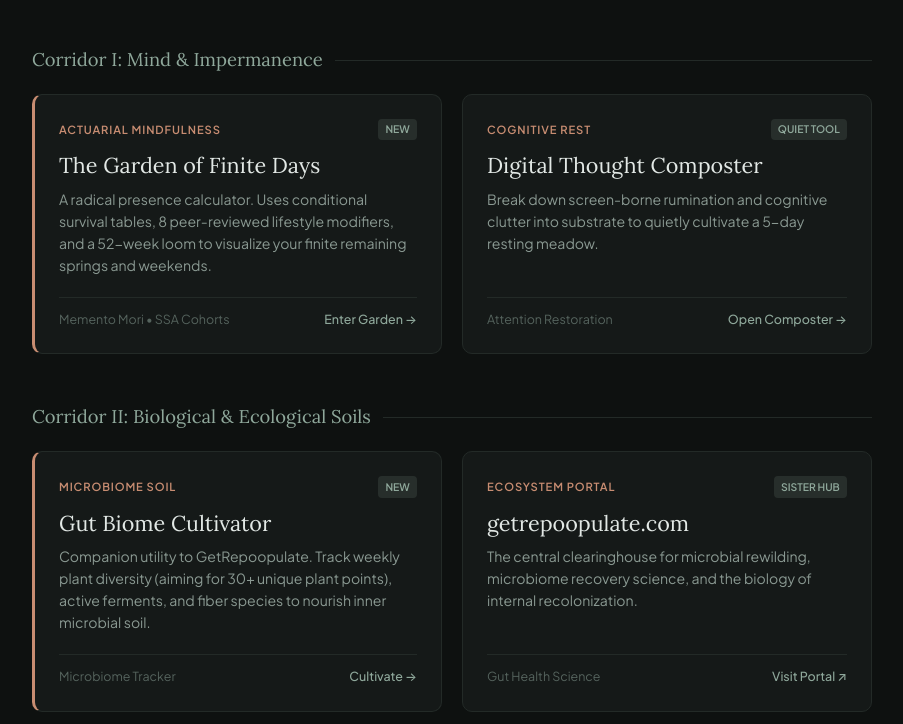
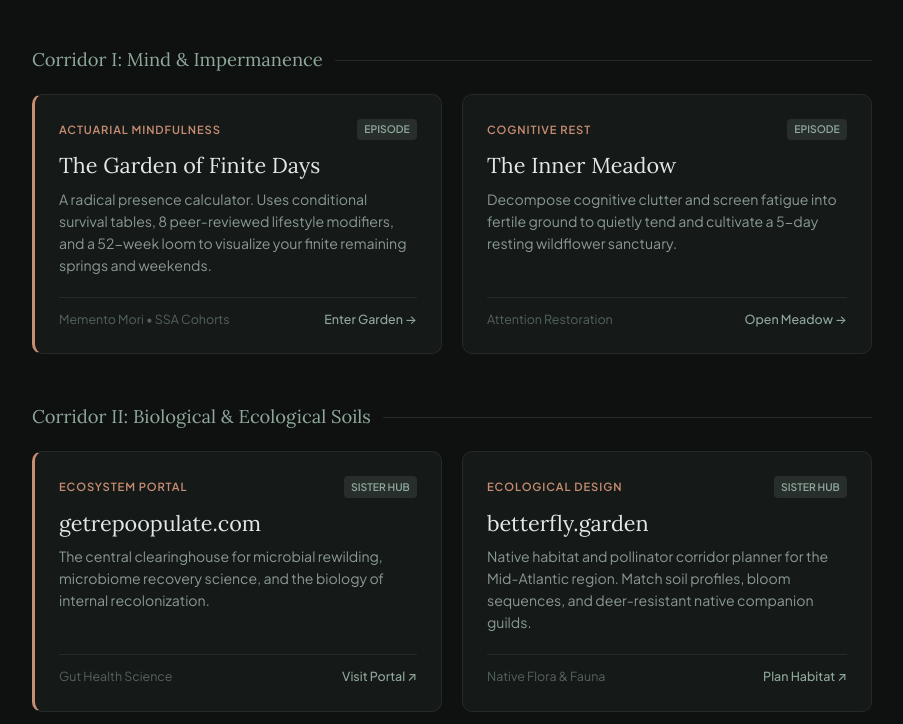
Before and after one commit to davidmikosz-netizen/fallow.garden, a plain HTML site: page index.html in a window 1280 px wide. Shown: the part 228-952 px from the top of the page, without its empty margins (188-1091 px from the left). Drawn offline with Linux system fonts and the light colour scheme.

Commit message:
Update index.html

```diff
--- a/index.html
+++ b/index.html
@@ -16,7 +16,6 @@
       --accent-sage: #8fa89b;
       --accent-clay: #c88d72;
       --accent-gold: #d4af37;
-      --accent-slate: #7a8b99;
       --text-main: #e2e8e5;
       --text-muted: #8a9992;
       --text-dim: #55635d;
@@ -78,7 +77,7 @@
       line-height: 1.6;
     }
 
-    /* Section Headers / Corridors */
+    /* Corridors */
     .section-label {
       font-family: var(--font-serif);
       font-size: 1.15rem;
@@ -124,7 +123,7 @@
       transform: translateY(-2px);
     }
 
-    .card.highlight {
+    .card.highlight-clay {
       border-left: 3px solid var(--accent-clay);
     }
 
@@ -221,16 +220,16 @@
       </p>
     </header>
 
-    <!-- Corridor 1: Mind, Time & Presence -->
+    <!-- Corridor 1: Mind & Impermanence -->
     <div class="section-label">Corridor I: Mind & Impermanence</div>
     <div class="app-grid">
 
       <!-- The Garden of Finite Days -->
-      <a href="/finite-days/" class="card highlight">
+      <a href="/episodes/gardenoffinitedays/index.html" class="card highlight-clay">
         <div class="card-top">
           <div class="card-header">
             <span class="card-type">Actuarial Mindfulness</span>
-            <span class="card-badge">New</span>
+            <span class="card-badge">Episode</span>
           </div>
           <h2 class="card-title">The Garden of Finite Days</h2>
           <p class="card-desc">
@@ -243,50 +242,32 @@
         </div>
       </a>
 
-      <!-- Digital Thought Composter -->
-      <a href="/composter/" class="card">
+      <!-- The Inner Meadow -->
+      <a href="/episodes/inner-meadow/index.html" class="card">
         <div class="card-top">
           <div class="card-header">
             <span class="card-type">Cognitive Rest</span>
-            <span class="card-badge">Quiet Tool</span>
+            <span class="card-badge">Episode</span>
           </div>
-          <h2 class="card-title">Digital Thought Composter</h2>
+          <h2 class="card-title">The Inner Meadow</h2>
           <p class="card-desc">
-            Break down screen-borne rumination and cognitive clutter into substrate to quietly cultivate a 5-day resting meadow.
+            Decompose cognitive clutter and screen fatigue into fertile ground to quietly tend and cultivate a 5-day resting wildflower sanctuary.
           </p>
         </div>
         <div class="card-meta">
           <span>Attention Restoration</span>
-          <span class="card-link-text">Open Composter &rarr;</span>
+          <span class="card-link-text">Open Meadow &rarr;</span>
         </div>
       </a>
 
     </div>
 
-    <!-- Corridor 2: Biological & Ecological Corridors -->
+    <!-- Corridor 2: Biological & Ecological Soils -->
     <div class="section-label">Corridor II: Biological & Ecological Soils</div>
     <div class="app-grid">
 
-      <!-- Gut Biome Cultivator -->
-      <a href="/biome/" class="card highlight">
-        <div class="card-top">
-          <div class="card-header">
-            <span class="card-type">Microbiome Soil</span>
-            <span class="card-badge">New</span>
-          </div>
-          <h2 class="card-title">Gut Biome Cultivator</h2>
-          <p class="card-desc">
-            Companion utility to GetRepoopulate. Track weekly plant diversity (aiming for 30+ unique plant points), active ferments, and fiber species to nourish inner microbial soil.
-          </p>
-        </div>
-        <div class="card-meta">
-          <span>Microbiome Tracker</span>
-          <span class="card-link-text">Cultivate &rarr;</span>
-        </div>
-      </a>
-
       <!-- Sister Hub: GetRepoopulate -->
-      <a href="https://getrepoopulate.com" class="card" target="_blank" rel="noopener">
+      <a href="https://getrepoopulate.com" class="card highlight-clay" target="_blank" rel="noopener">
         <div class="card-top">
           <div class="card-header">
             <span class="card-type">Ecosystem Portal</span>
@@ -328,11 +309,11 @@
     <div class="app-grid">
 
       <!-- Federal Retirement Countdown -->
-      <a href="/fers-countdown/" class="card highlight-gold">
+      <a href="/episodes/fers-countdown/index.html" class="card highlight-gold">
         <div class="card-top">
           <div class="card-header">
             <span class="card-type" style="color:var(--accent-gold);">Vocational Horizon</span>
-            <span class="card-badge">Utility</span>
+            <span class="card-badge">Episode</span>
           </div>
           <h2 class="card-title">FERS Retirement Countdown</h2>
           <p class="card-desc">
@@ -346,11 +327,11 @@
       </a>
 
       <!-- Past Lives / Karmic Game -->
-      <a href="/past-lives/" class="card">
+      <a href="/episodes/past-lives/index.html" class="card">
         <div class="card-top">
           <div class="card-header">
             <span class="card-type">Existential Play</span>
-            <span class="card-badge">Interactive</span>
+            <span class="card-badge">Episode</span>
           </div>
           <h2 class="card-title">Past Life Oracle</h2>
           <p class="card-desc">
```
